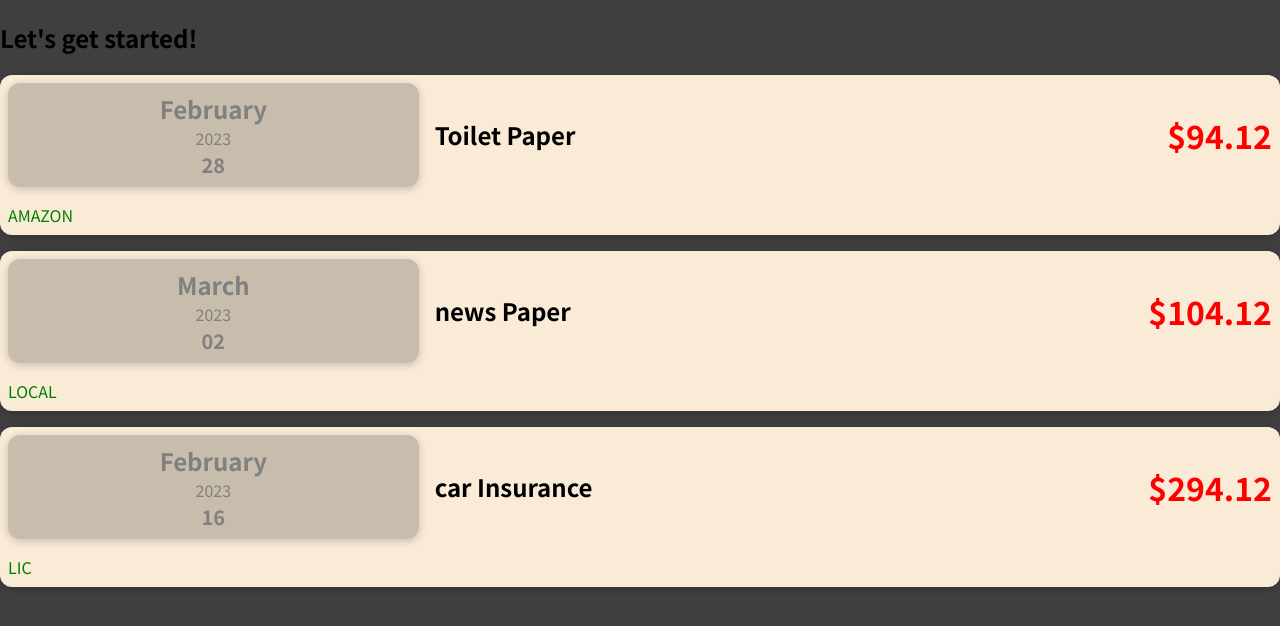
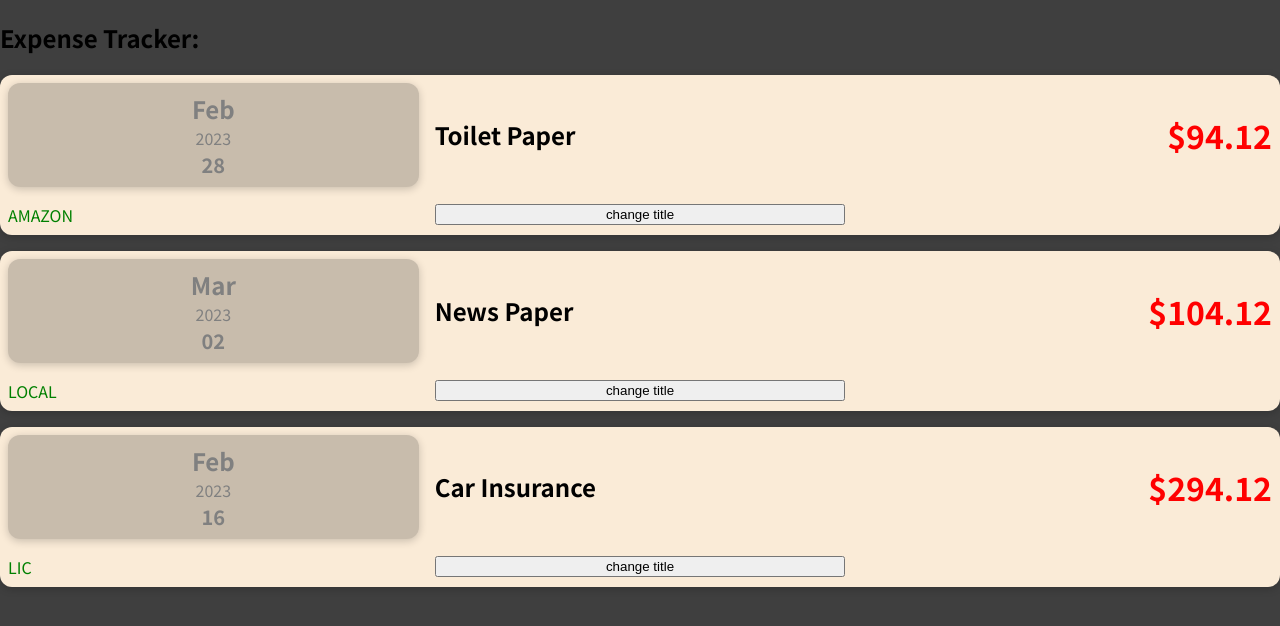
Before and after one commit to Shashank290798/React, a JavaScript app: page / in a window 1280 px wide. Shown: the top 626 px of the page. Built offline with nearby package versions, Linux system fonts and the light colour scheme.

Commit message:
task1 commit

```diff
--- a/src/App.js
+++ b/src/App.js
@@ -7,26 +7,26 @@ function App() {
       title: "Toilet Paper",
       amount: 94.12,
       date: new Date(2023, 1, 28),
-      location: 'AMAZON',
+      location: "AMAZON",
     },
     {
       id: "e2",
-      title: "news Paper",
+      title: "News Paper",
       amount: 104.12,
       date: new Date(2023, 2, 2),
-      location: 'LOCAL',
+      location: "LOCAL",
     },
     {
       id: "e3",
-      title: "car Insurance",
+      title: "Car Insurance",
       amount: 294.12,
       date: new Date(),
-      location: 'LIC',
+      location: "LIC",
     },
   ];
   return (
     <div>
-      <h2>Let's get started!</h2>
+      <h2>Expense Tracker:</h2>
       <ExpenseItem
         title={expenses[0].title}
         amount={expenses[0].amount}
--- a/src/components/ExpenseDate.js
+++ b/src/components/ExpenseDate.js
@@ -1,7 +1,7 @@
 import "./ExpenseDate.css";
 
 function ExpenseDate(props) {
-  const month = props.date.toLocaleString("en-US", { month: "long" });
+  const month = props.date.toLocaleString("en-US", { month: "short" });
   const day = props.date.toLocaleString("en-US", { day: "2-digit" });
   const year = props.date.getFullYear();
 
--- a/src/components/ExpenseItem.css
+++ b/src/components/ExpenseItem.css
@@ -65,6 +65,6 @@
 }
 
 .expense-item_location {
-    font-size: 1rem;
-    color: green;
-  }
+  font-size: 1rem;
+  color: green;
+}
--- a/src/components/ExpenseItem.js
+++ b/src/components/ExpenseItem.js
@@ -2,15 +2,21 @@ import ExpenseDate from "./ExpenseDate";
 import "./ExpenseItem.css";
 
 function ExpenseItem(props) {
+const clickHandler = ()=>{
+  console.log("click")
+}
+
   return (
     <div className="expense-item">
-    <ExpenseDate date={props.date}/>
+      <ExpenseDate date={props.date} />
       <div className="expense-item_description">
         <h2>{props.title}</h2>
       </div>
       <div className="expense-item_price">${props.amount}</div>
       <div className="expense-item_location">{props.location}</div>
+      <button onClick={clickHandler}>change title</button>
     </div>
+
   );
 }
 
```
